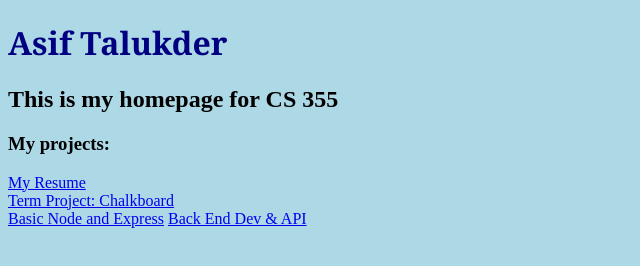
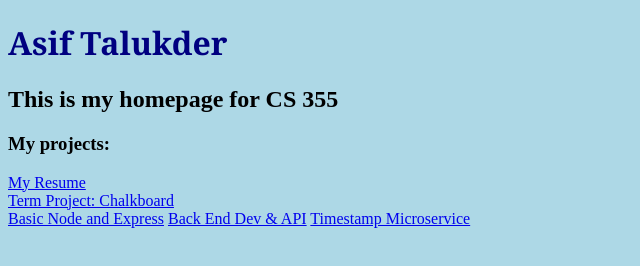
Before and after one commit to AsifTalukder/AsifTalukder.github.io, a plain HTML site: page index.html in a window 1280 px wide. Shown: the whole page, without its empty margins (0-640 px from the left). Drawn offline with Linux system fonts and the light colour scheme.

Commit message:
timestamp project has added in index

```diff
--- a/index.html
+++ b/index.html
@@ -23,6 +23,7 @@
      <a href="Chalkboard/login.html">Term Project: Chalkboard</a> </br>
      <a href="https://boilerplate-npm.asiftalukder.repl.co">Basic Node and Express</a>
      <a href="https://boilerplate-express.asiftalukder.repl.co">Back End Dev & API</a>
+     <a href="https://boilerplate-project-timestamp.asiftalukder.repl.co">Timestamp Microservice</a>
 
 </body>
 </html>
```
